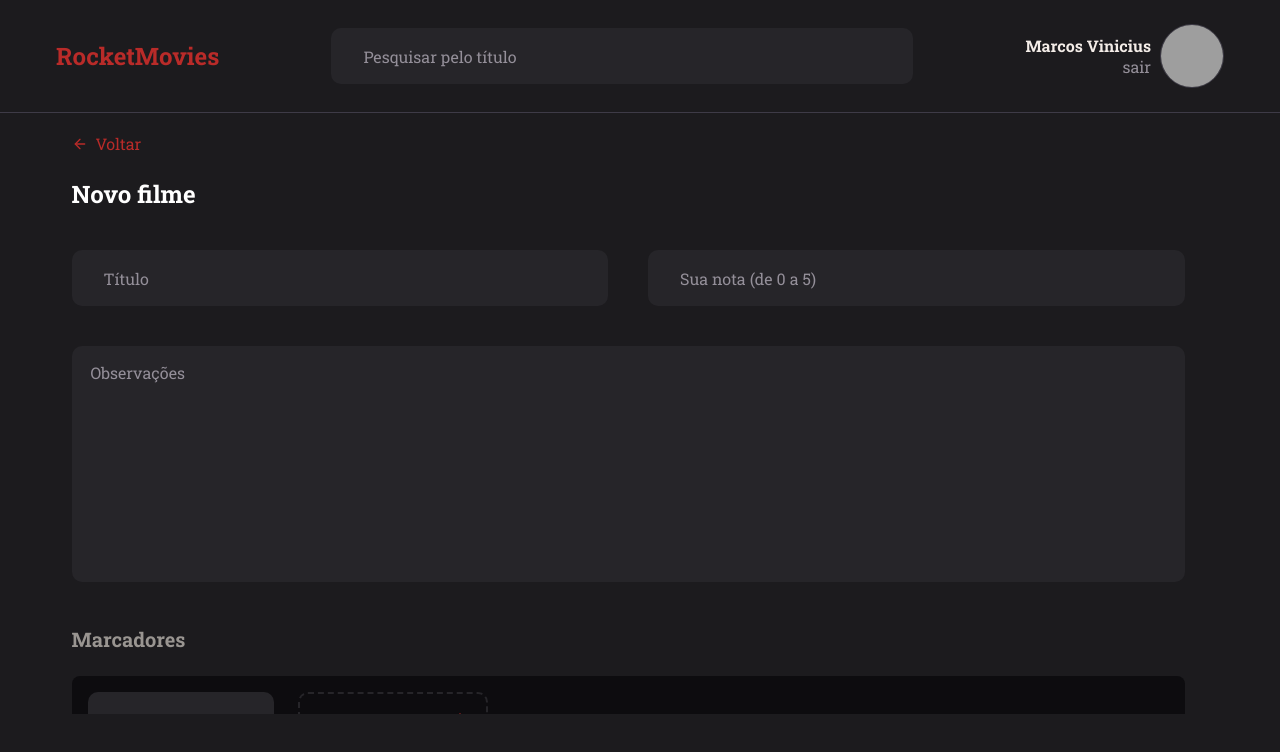
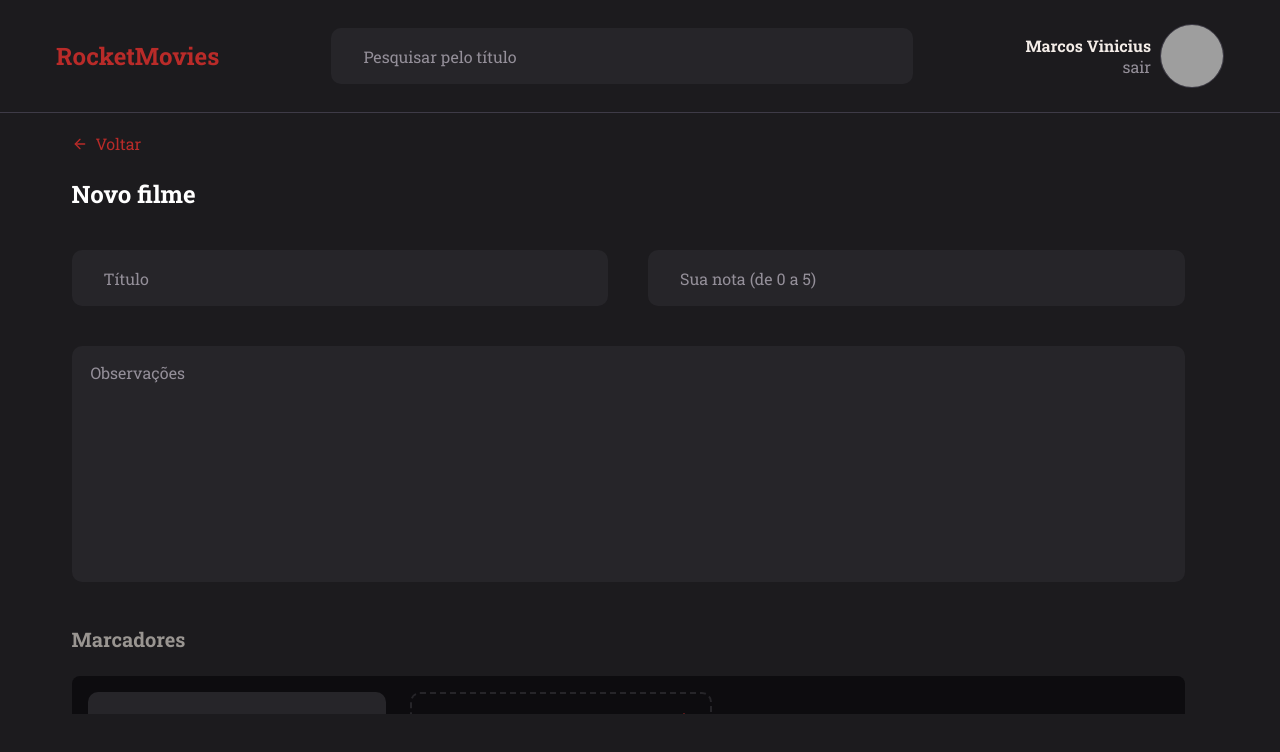
Before and after one commit to mviniciussb/MovieNotes--Frontend, a React (Vite) app: page / in a window 1280 px wide. Shown: the top 752 px of the page. Built offline with nearby package versions, Linux system fonts and the light colour scheme; grey boxes are pictures that could not be loaded.

Commit message:
new assets

```diff
--- a/src/components/noteItem/style.js
+++ b/src/components/noteItem/style.js
@@ -30,7 +30,6 @@ export const Container = styled.div`
     color: ${({ theme }) => theme.COLORS.WHITE_1};
     background: transparent;
     border: 0;
-    width: 15rem;
 
     &::placeholder {
       color: ${({ theme }) => theme.COLORS.GRAY_2};
--- a/src/pages/createMovie/index.jsx
+++ b/src/pages/createMovie/index.jsx
@@ -30,8 +30,8 @@ export function CreateMovie() {
 
         <h3>Marcadores</h3>
         <div className="markers">
-          <NoteItem value="React"/>
-          <NoteItem isNew={true} />
+          <NoteItem value="React" placeholder="Novo marcador" />
+          <NoteItem isNew={true} placeholder="Novo marcador" />
         </div>
 
         <div className="buttons">
--- a/src/pages/createMovie/style.js
+++ b/src/pages/createMovie/style.js
@@ -2,6 +2,7 @@ import styled from "styled-components";
 
 export const Container = styled.div`
   height: 100%;
+
 `;
 
 export const Form = styled.form`
@@ -54,6 +55,8 @@ export const Form = styled.form`
     display: flex;
     gap: 4rem;
 
+    margin-bottom: 5rem;
+
 
     button:nth-child(1) {
       background-color: ${({ theme }) => theme.COLORS.BACKGROUND_1};
```
